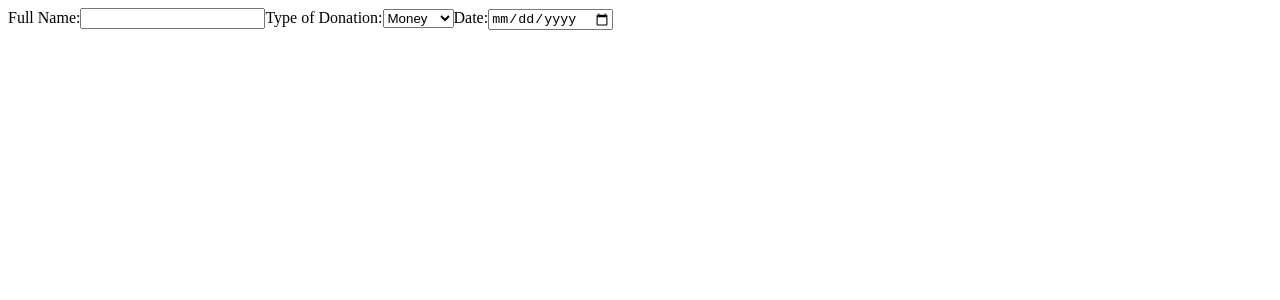
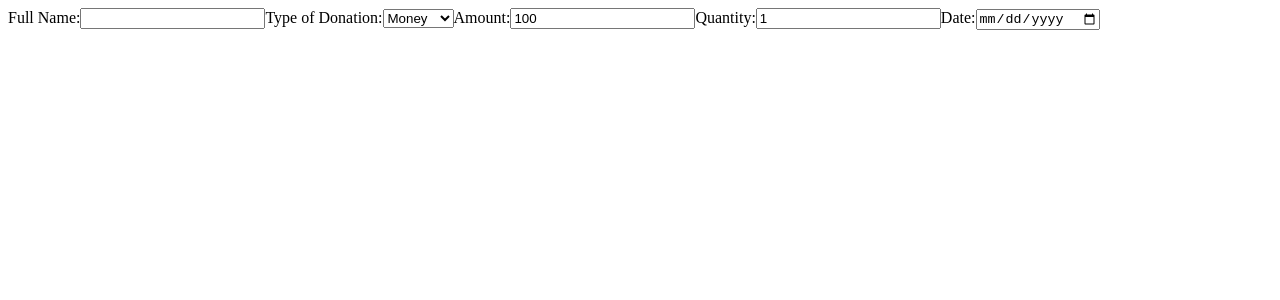
Before and after one commit to patelkvraj/animal-aid-inventory-react-app, a React (Create React App) app: page / in a window 1280 px wide. Shown: the top 300 px of the page. Built offline with nearby package versions, Linux system fonts and the light colour scheme.

Commit message:
Add input fields for amount and quantity in DonationForm component

```diff
--- a/src/DonationForm.js
+++ b/src/DonationForm.js
@@ -36,6 +36,26 @@ function DonationForm() {
       </label>
 
       <label>
+        Amount:
+        <input
+          type="number"
+          name="amount"
+          value={inputs.amount || "100"}
+          onChange={handleChange}
+        />
+      </label>
+
+      <label>
+        Quantity:
+        <input
+          type="number"
+          name="quantity"
+          value={inputs.quantity || "1"}
+          onChange={handleChange}
+        />
+      </label>
+
+      <label>
         Date:
         <input
           type="date"
```
